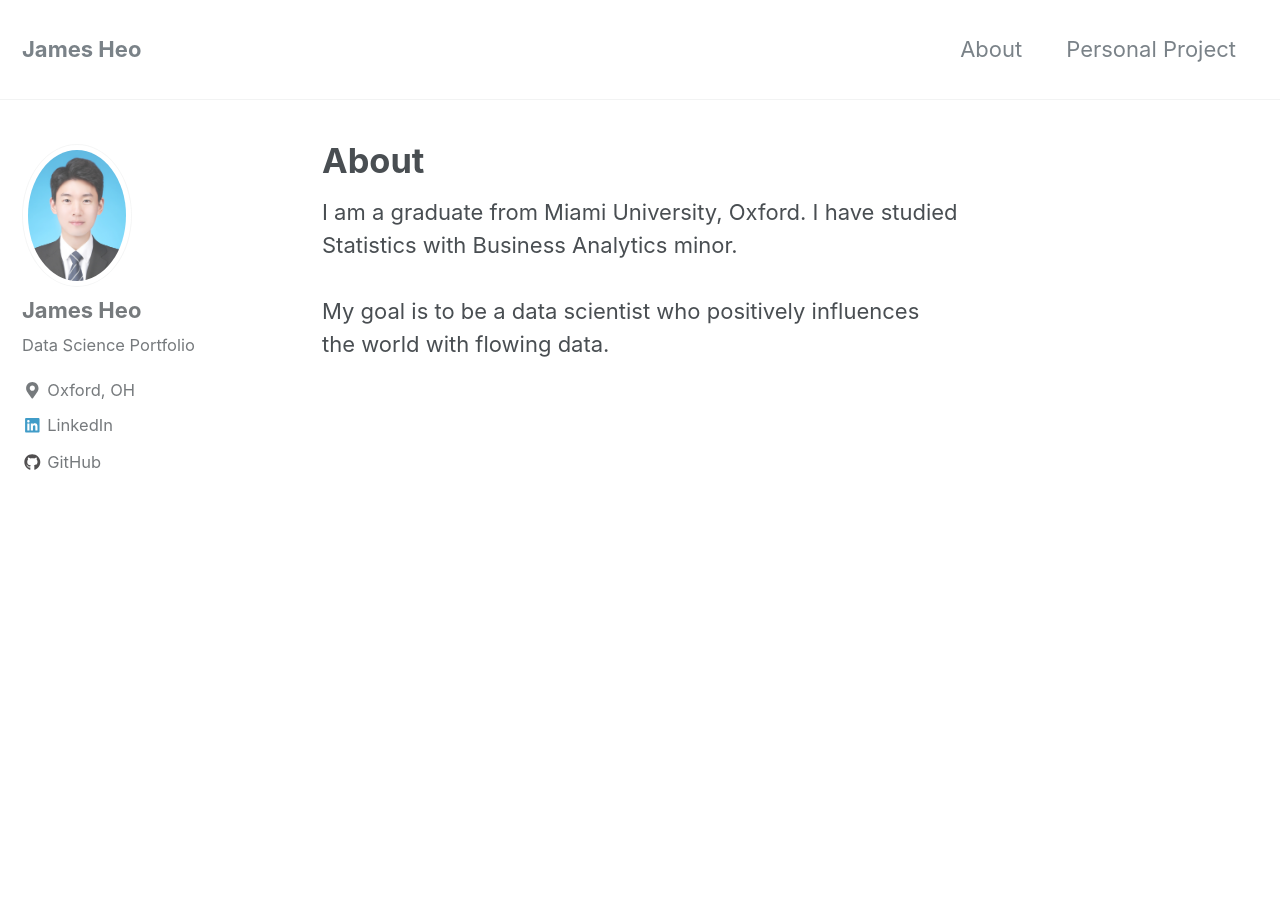
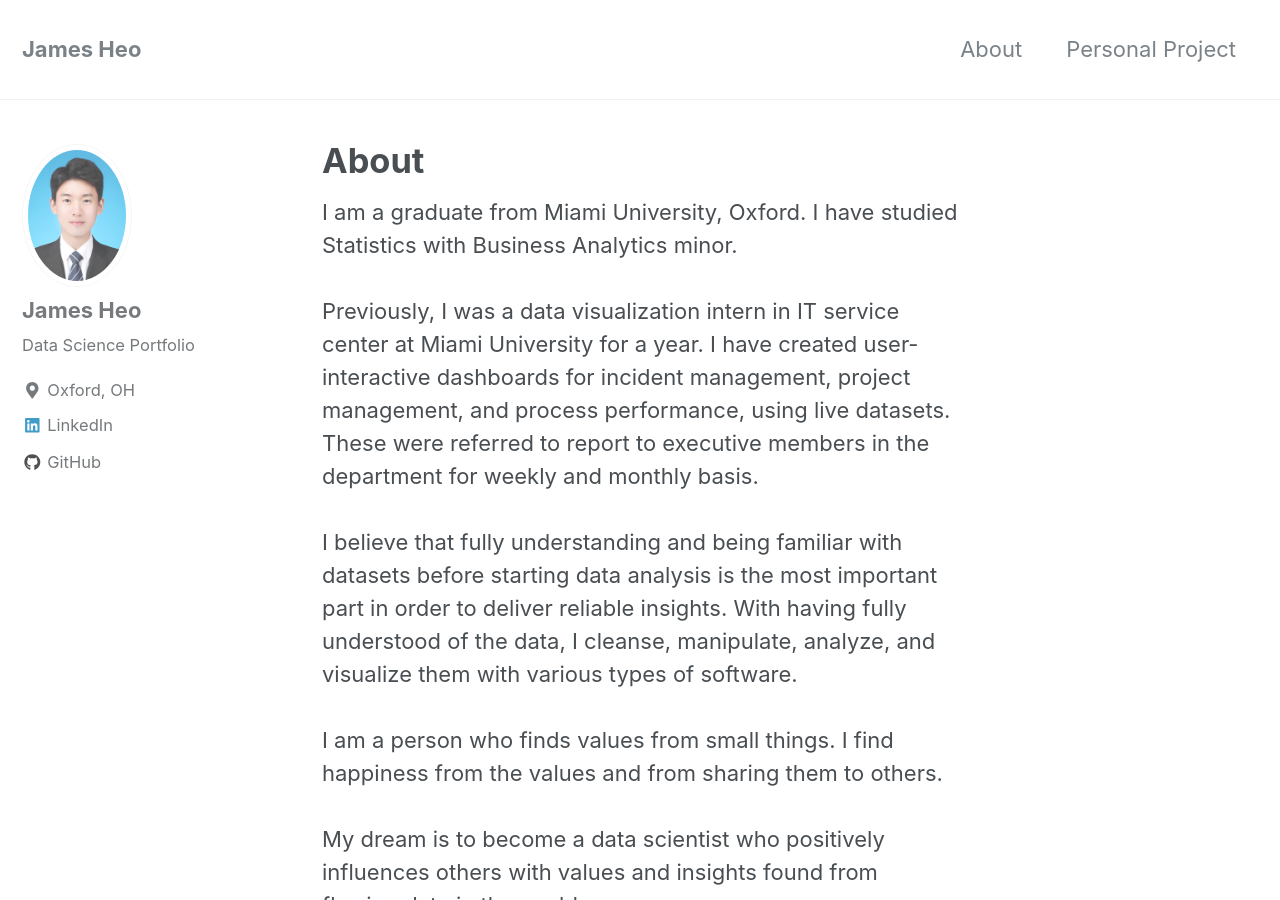
Before and after one commit to JamesHeo/heojstats.github.io, a Jekyll site: the page built from _pages/about.md, in a window 1280 px wide and 900 px high. Built offline with Jekyll 4.4.1, drawn with Linux system fonts in a browser that asks for light colours; nearby versions of some CDN libraries; some of the changed text lies outside the part shown.

Commit message:
Updated my biography

```diff
--- a/_pages/about.md
+++ b/_pages/about.md
@@ -7,4 +7,18 @@ permalink: /about/
 I am a graduate from Miami University, Oxford. I have studied Statistics with Business Analytics minor.
 <br>
 <br>
-My goal is to be a data scientist who positively influences the world with flowing data.
+Previously, I was a data visualization intern in IT service center at Miami University for a year. I have created user-interactive dashboards for incident management, project management, and process performance, using live datasets. These were referred to report to executive members in the department for weekly and monthly basis.
+<br>
+<br>
+I believe that fully understanding and being familiar with datasets before starting data analysis is the most important part in order to deliver reliable insights. With having fully understood of the data, I cleanse, manipulate, analyze, and visualize them with various types of software.
+<br>
+<br>
+I am a person who finds values from small things. I find happiness from the values and from sharing them to others.
+<br>
+<br>
+My dream is to become a data scientist who positively influences others with values and insights found from flowing data in the world.
+<br>
+<br>
+<br>
+<br>
+Contact Information: heojstats@gmail.com
```
